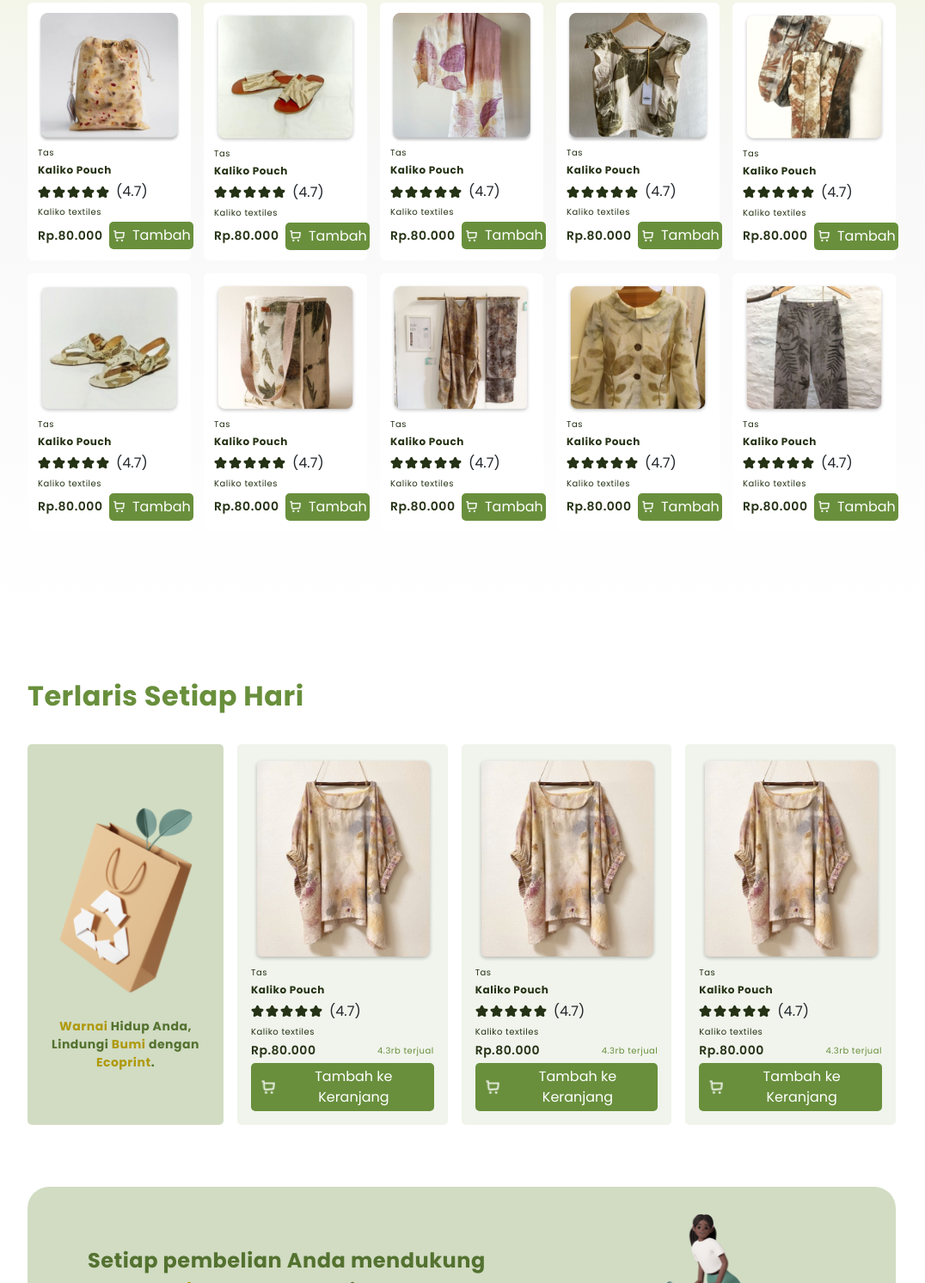
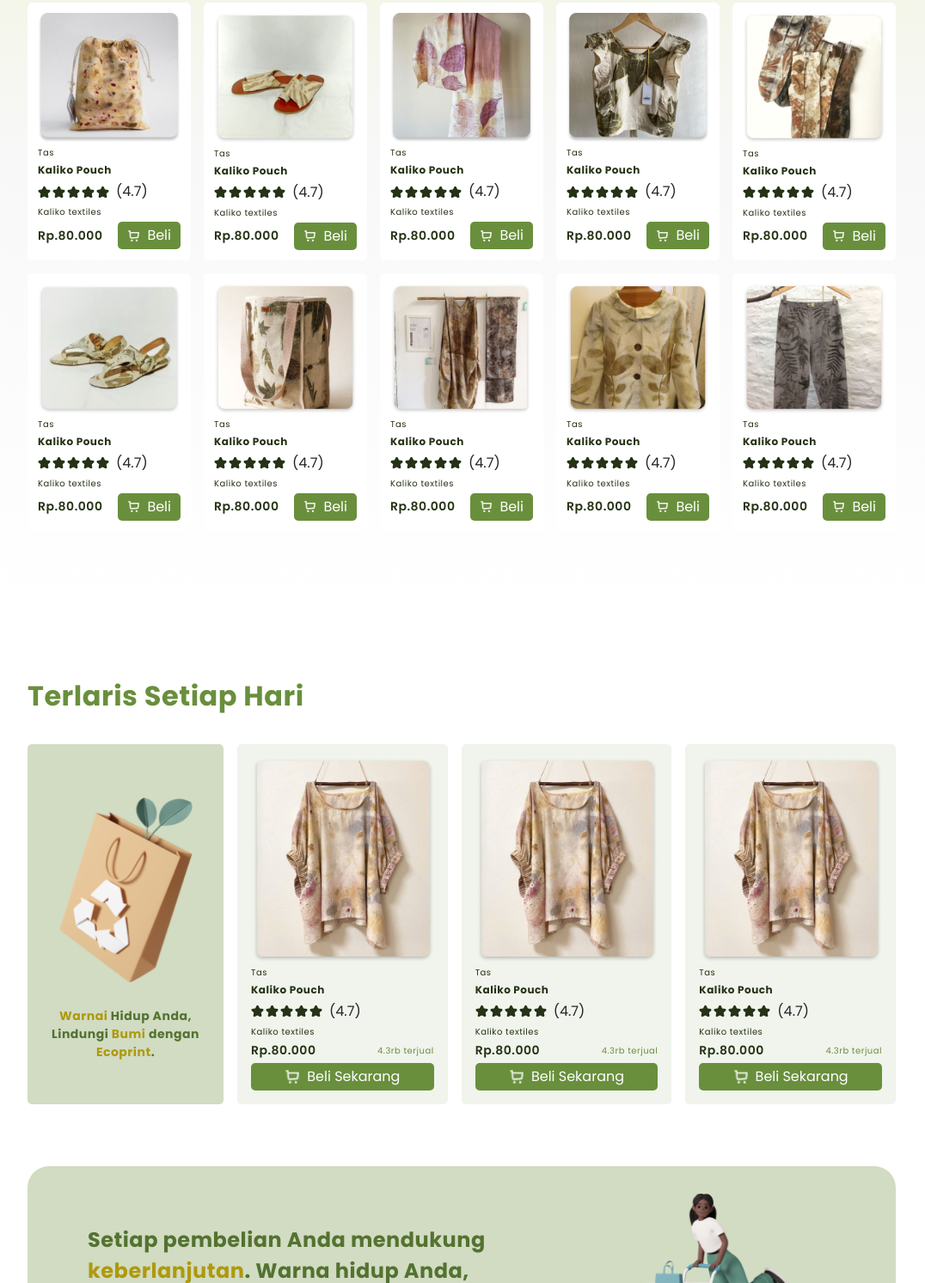
Before and after one commit to AndikaPurnamaPutra/project-ecoPrint-pw, a plain HTML site: page src/pages/shop-1.html in a window 1280 px wide. Shown: the part 975-2468 px from the top of the page at 86% size, without its empty margins (103-1179 px from the left). Drawn offline with nearby package versions, Linux system fonts and the light colour scheme.

Commit message:
update to whatsapp

```diff
--- a/src/pages/shop-1.html
+++ b/src/pages/shop-1.html
@@ -119,8 +119,8 @@
             <span class="subtitle">Kaliko textiles</span>
             <div class="price">
               <h4 class="price-text">Rp.80.000</h4>
-              <a href="#" class="btn btn-price"><img src="../../assets/images/ic_chart_shop.png" alt=""
-                  class="ic">Tambah</a>
+              <a href="https://api.whatsapp.com/send/?phone=62895611340313&text&type=phone_number&app_absent=0" class="btn btn-price"><img src="../../assets/images/ic_chart_shop.png" alt=""
+                  class="ic">Beli</a>
             </div>
           </div>
         </div>
@@ -142,8 +142,8 @@
             <span class="subtitle">Kaliko textiles</span>
             <div class="price">
               <h4 class="price-text">Rp.80.000</h4>
-              <a href="#" class="btn btn-price"><img src="../../assets/images/ic_chart_shop.png" alt=""
-                  class="ic">Tambah</a>
+              <a href="https://api.whatsapp.com/send/?phone=62895611340313&text&type=phone_number&app_absent=0" class="btn btn-price"><img src="../../assets/images/ic_chart_shop.png" alt=""
+                  class="ic">Beli</a>
             </div>
           </div>
         </div>
@@ -165,8 +165,8 @@
             <span class="subtitle">Kaliko textiles</span>
             <div class="price">
               <h4 class="price-text">Rp.80.000</h4>
-              <a href="#" class="btn btn-price"><img src="../../assets/images/ic_chart_shop.png" alt=""
-                  class="ic">Tambah</a>
+              <a href="https://api.whatsapp.com/send/?phone=62895611340313&text&type=phone_number&app_absent=0" class="btn btn-price"><img src="../../assets/images/ic_chart_shop.png" alt=""
+                  class="ic">Beli</a>
             </div>
           </div>
         </div>
@@ -188,8 +188,8 @@
             <span class="subtitle">Kaliko textiles</span>
             <div class="price">
               <h4 class="price-text">Rp.80.000</h4>
-              <a href="#" class="btn btn-price"><img src="../../assets/images/ic_chart_shop.png" alt=""
-                  class="ic">Tambah</a>
+              <a href="https://api.whatsapp.com/send/?phone=62895611340313&text&type=phone_number&app_absent=0" class="btn btn-price"><img src="../../assets/images/ic_chart_shop.png" alt=""
+                  class="ic">Beli</a>
             </div>
           </div>
         </div>
@@ -211,8 +211,8 @@
             <span class="subtitle">Kaliko textiles</span>
             <div class="price">
               <h4 class="price-text">Rp.80.000</h4>
-              <a href="#" class="btn btn-price"><img src="../../assets/images/ic_chart_shop.png" alt=""
-                  class="ic">Tambah</a>
+              <a href="https://api.whatsapp.com/send/?phone=62895611340313&text&type=phone_number&app_absent=0" class="btn btn-price"><img src="../../assets/images/ic_chart_shop.png" alt=""
+                  class="ic">Beli</a>
             </div>
           </div>
         </div>
@@ -234,8 +234,8 @@
             <span class="subtitle">Kaliko textiles</span>
             <div class="price">
               <h4 class="price-text">Rp.80.000</h4>
-              <a href="#" class="btn btn-price"><img src="../../assets/images/ic_chart_shop.png" alt=""
-                  class="ic">Tambah</a>
+              <a href="https://api.whatsapp.com/send/?phone=62895611340313&text&type=phone_number&app_absent=0" class="btn btn-price"><img src="../../assets/images/ic_chart_shop.png" alt=""
+                  class="ic">Beli</a>
             </div>
           </div>
         </div>
@@ -257,8 +257,8 @@
             <span class="subtitle">Kaliko textiles</span>
             <div class="price">
               <h4 class="price-text">Rp.80.000</h4>
-              <a href="#" class="btn btn-price"><img src="../../assets/images/ic_chart_shop.png" alt=""
-                  class="ic">Tambah</a>
+              <a href="https://api.whatsapp.com/send/?phone=62895611340313&text&type=phone_number&app_absent=0" class="btn btn-price"><img src="../../assets/images/ic_chart_shop.png" alt=""
+                  class="ic">Beli</a>
             </div>
           </div>
         </div>
@@ -280,8 +280,8 @@
             <span class="subtitle">Kaliko textiles</span>
             <div class="price">
               <h4 class="price-text">Rp.80.000</h4>
-              <a href="#" class="btn btn-price"><img src="../../assets/images/ic_chart_shop.png" alt=""
-                  class="ic">Tambah</a>
+              <a href="https://api.whatsapp.com/send/?phone=62895611340313&text&type=phone_number&app_absent=0" class="btn btn-price"><img src="../../assets/images/ic_chart_shop.png" alt=""
+                  class="ic">Beli</a>
             </div>
           </div>
         </div>
@@ -303,8 +303,8 @@
             <span class="subtitle">Kaliko textiles</span>
             <div class="price">
               <h4 class="price-text">Rp.80.000</h4>
-              <a href="#" class="btn btn-price"><img src="../../assets/images/ic_chart_shop.png" alt=""
-                  class="ic">Tambah</a>
+              <a href="https://api.whatsapp.com/send/?phone=62895611340313&text&type=phone_number&app_absent=0" class="btn btn-price"><img src="../../assets/images/ic_chart_shop.png" alt=""
+                  class="ic">Beli</a>
             </div>
           </div>
         </div>
@@ -326,8 +326,8 @@
             <span class="subtitle">Kaliko textiles</span>
             <div class="price">
               <h4 class="price-text">Rp.80.000</h4>
-              <a href="#" class="btn btn-price"><img src="../../assets/images/ic_chart_shop.png" alt=""
-                  class="ic">Tambah</a>
+              <a href="https://api.whatsapp.com/send/?phone=62895611340313&text&type=phone_number&app_absent=0" class="btn btn-price"><img src="../../assets/images/ic_chart_shop.png" alt=""
+                  class="ic">Beli</a>
             </div>
           </div>
         </div>
@@ -370,8 +370,7 @@
               <h4 class="price-text">Rp.80.000</h4>
               <span>4.3rb terjual</span>
             </div>
-            <a href="#" class="btn btn-price"><img src="../../assets/images/ic_chart_shop.png" alt="" class="ic">Tambah
-              ke Keranjang</a>
+            <a href="https://api.whatsapp.com/send/?phone=62895611340313&text&type=phone_number&app_absent=0" class="btn btn-price"><img src="../../assets/images/ic_chart_shop.png" alt="" class="ic">Beli Sekarang</a>
           </div>
         </div>
         <div class="card">
@@ -394,8 +393,7 @@
               <h4 class="price-text">Rp.80.000</h4>
               <span>4.3rb terjual</span>
             </div>
-            <a href="#" class="btn btn-price"><img src="../../assets/images/ic_chart_shop.png" alt="" class="ic">Tambah
-              ke Keranjang</a>
+            <a href="https://api.whatsapp.com/send/?phone=62895611340313&text&type=phone_number&app_absent=0" class="btn btn-price"><img src="../../assets/images/ic_chart_shop.png" alt="" class="ic">Beli Sekarang</a>
           </div>
         </div>
         <div class="card">
@@ -418,8 +416,7 @@
               <h4 class="price-text">Rp.80.000</h4>
               <span>4.3rb terjual</span>
             </div>
-            <a href="#" class="btn btn-price"><img src="../../assets/images/ic_chart_shop.png" alt="" class="ic">Tambah
-              ke Keranjang</a>
+            <a href="https://api.whatsapp.com/send/?phone=62895611340313&text&type=phone_number&app_absent=0" class="btn btn-price"><img src="../../assets/images/ic_chart_shop.png" alt="" class="ic">Beli Sekarang</a>
           </div>
         </div>
       </div>
```
